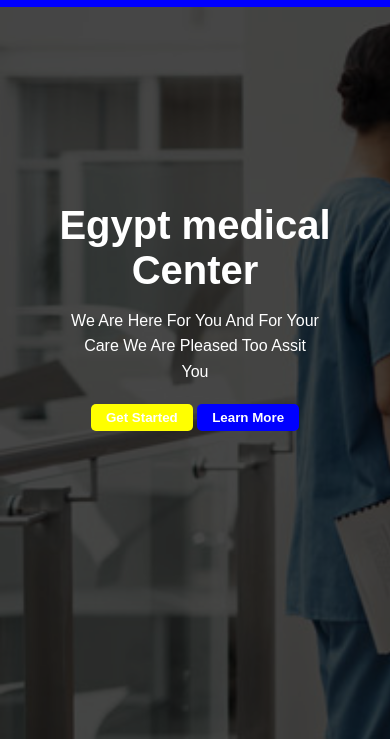
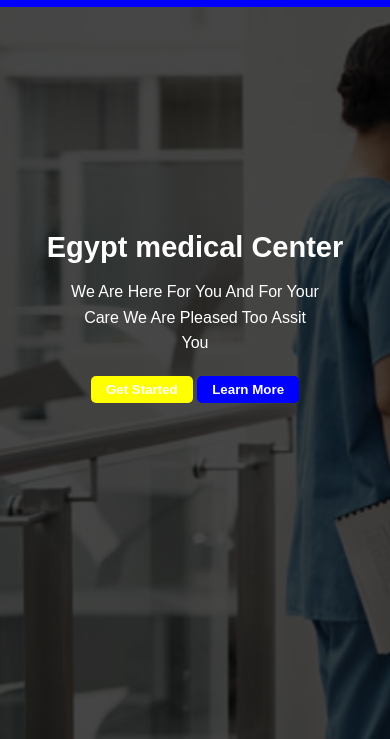
Before and after one commit to engEmn/hosptail, a plain HTML site: page index.html in a window 390 px wide. Shown: the part 105-844 px from the top of the page. Drawn offline with Linux system fonts and the light colour scheme.

Commit message:
change font-size for head

```diff
--- a/css/styel.css
+++ b/css/styel.css
@@ -79,7 +79,7 @@ header ul li a {
   background-color: #000000b8;
 }
 .landing .content{
-  width: 40%;
+  width: 60%;
   text-align: center;
   position: relative;
   color: white;
@@ -92,6 +92,11 @@ header ul li a {
 .landing .content h2{
   font-size: 40px;
   margin-bottom: 15px;
+}
+@media(max-width:767px){
+  .landing .content h2{
+    font-size: 29px;
+  }
 }
 .landing .content p{
   width: 80%;
```
